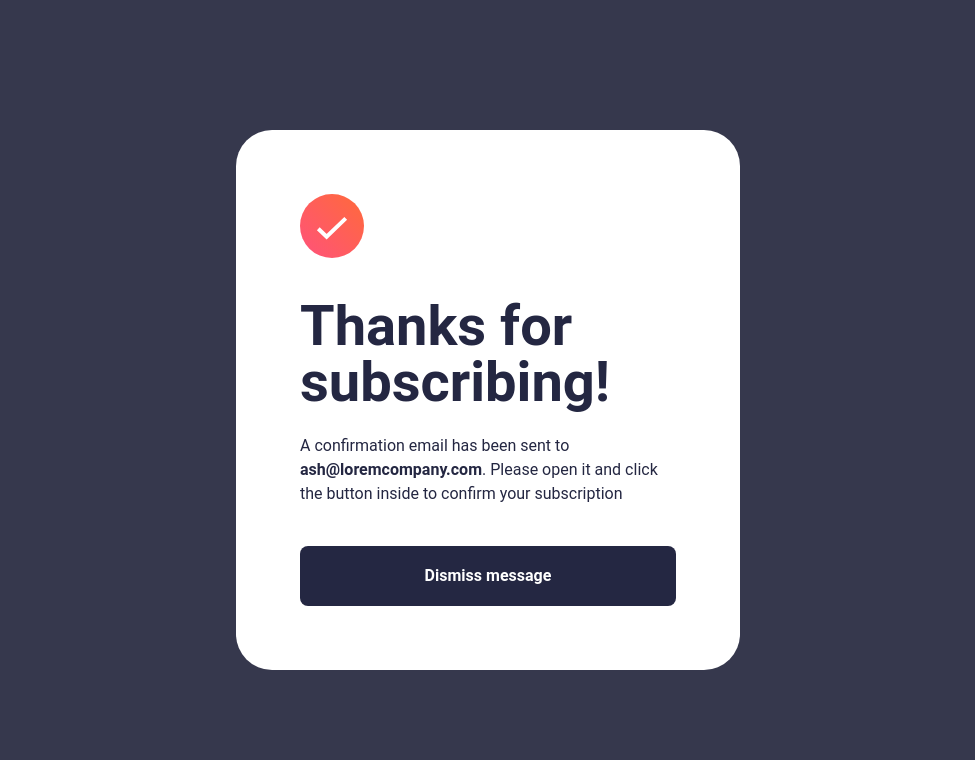
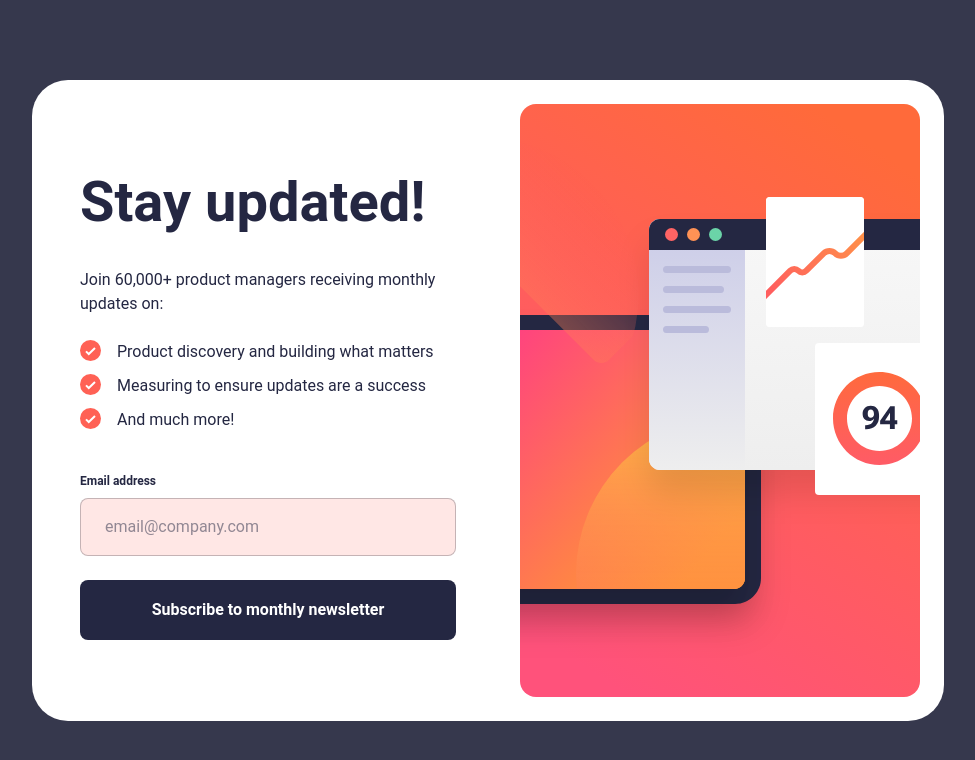
Before and after one commit to Axda-Web/fe-newsletter, a React (Vite) app: page / in a window 1280 px wide. Shown: the top 760 px of the page, without its empty margins (152-1127 px from the left). Built offline with nearby package versions, Linux system fonts and the light colour scheme.

Commit message:
Form submission: Add data type validation + Error handling

```diff
--- a/package.json
+++ b/package.json
@@ -10,6 +10,7 @@
     "preview": "vite preview"
   },
   "dependencies": {
+    "@hookform/resolvers": "^3.1.1",
     "react": "^18.2.0",
     "react-dom": "^18.2.0",
     "react-hook-form": "^7.45.1",
--- a/src/App.tsx
+++ b/src/App.tsx
@@ -4,8 +4,8 @@ import ConfirmationModal from "./components/confirmation-modal";
 function App() {
   return (
     <div className="lg:fixed inset-0 lg:flex lg:justify-center lg:items-center">
-      {/* <NewsletterModal />  */}
-      <ConfirmationModal />
+      <NewsletterModal />
+      {/* <ConfirmationModal /> */}
     </div>
   );
 }
--- a/src/components/newsletter-modal/NewsletterModal.tsx
+++ b/src/components/newsletter-modal/NewsletterModal.tsx
@@ -1,4 +1,7 @@
-import { ChangeEvent, FormEvent, useState } from "react";
+import { useForm } from "react-hook-form";
+import { zodResolver } from "@hookform/resolvers/zod";
+import { EmailSchema } from "../../zod.schema";
+import { Email } from "../../type";
 
 import ButttonCta from "../button-cta";
 
@@ -20,7 +23,6 @@ const ListItem = ({ content }: ListItemProps) => {
 };
 
 const NewsletterModal = () => {
-  const [email, setEmail] = useState("");
   const listItemData = [
     {
       id: 1,
@@ -36,14 +38,15 @@ const NewsletterModal = () => {
     },
   ];
 
-  const handleChange = (event: ChangeEvent<HTMLInputElement>) => {
-    const { value: emailValue } = event.target;
-    setEmail(emailValue);
-  };
+  const {
+    register,
+    handleSubmit,
+    formState: { errors },
+  } = useForm<Email>({ resolver: zodResolver(EmailSchema) });
 
-  const handleSubmit = (event: FormEvent<HTMLFormElement>) => {
-    event.preventDefault();
-    console.log("email", email);
+  const onSubmit = (data: Email) => {
+    console.log("🚀 ~ file: NewsletterModal.tsx:48 ~ formSubmit ~ data:", data);
+    // Submit data to backend
   };
 
   return (
@@ -77,19 +80,28 @@ const NewsletterModal = () => {
             <ListItem key={item.id} content={item.content} />
           ))}
         </ul>
-        <form onSubmit={handleSubmit}>
+        <form onSubmit={handleSubmit(onSubmit)}>
           <div>
-            <label className="text-body-small font-bold" htmlFor="email">
-              Email address
-            </label>
+            <div className="flex justify-between items-center">
+              <label className="text-body-small font-bold" htmlFor="email">
+                Email address
+              </label>
+              {errors?.email && (
+                <span className="text-body-small font-bold text-red-400">
+                  Valid email required
+                </span>
+              )}
+            </div>
             <input
-              className="w-full border border-light-gray hover:border-dark-navy focus:border-dark-navy rounded-lg px-6 py-4 mt-2 mb-6 placeholder:text-light-navy placeholder:hover:text-dark-navy placeholder:focus:text-dark-navy transition-colors duration-300"
+              className={`w-full border ${
+                !errors?.email
+                  ? "border-light-gray hover:border-dark-navy focus:border-dark-navy placeholder:text-light-navy placeholder:hover:text-dark-navy placeholder:focus:text-dark-navy"
+                  : "border-red-400 hover:border-red-400 focus:border-red-400 placeholder:text-red-400 placeholder:hover:text-red-400 placeholder:focus:text-red-400"
+              }  rounded-lg px-6 py-4 mt-2 mb-6 transition-colors duration-300 bg-[#FF615526]`}
               type="email"
-              name="email"
               id="email"
-              onChange={handleChange}
-              value={email}
               placeholder="email@company.com"
+              {...register("email")}
             />
           </div>
           <ButttonCta type="submit" text="Subscribe to monthly newsletter" />
--- /dev/null
+++ b/src/type.d.ts
@@ -0,0 +1,3 @@
+import { EmailSchema } from "./zod.schema";
+
+export type Email = z.infer<typeof EmailSchema>;
--- /dev/null
+++ b/src/zod.schema.ts
@@ -0,0 +1,4 @@
+import { z } from "zod";
+export const EmailSchema = z.object({
+  email: z.string().email(),
+});
```
Also changed, not shown: 1 other file (tests, documents, lock files or other folders).
